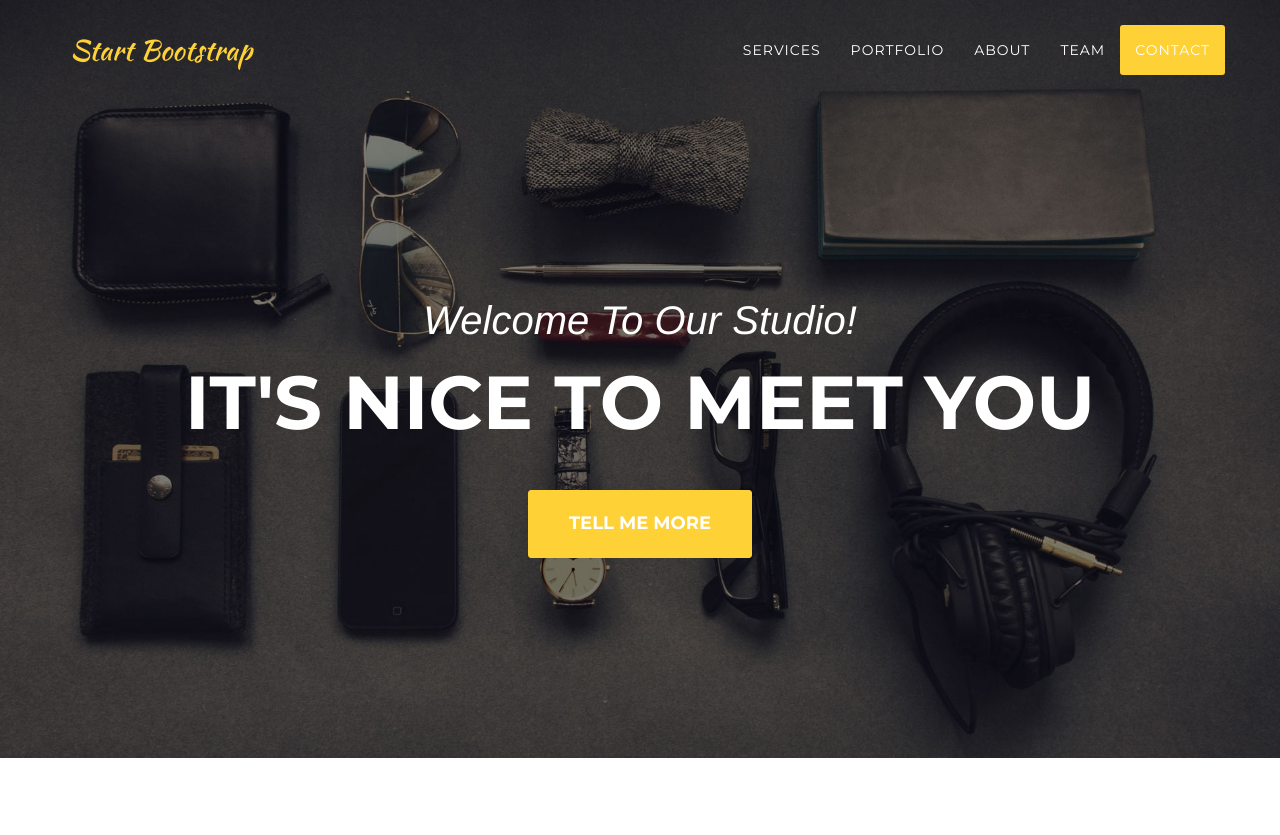
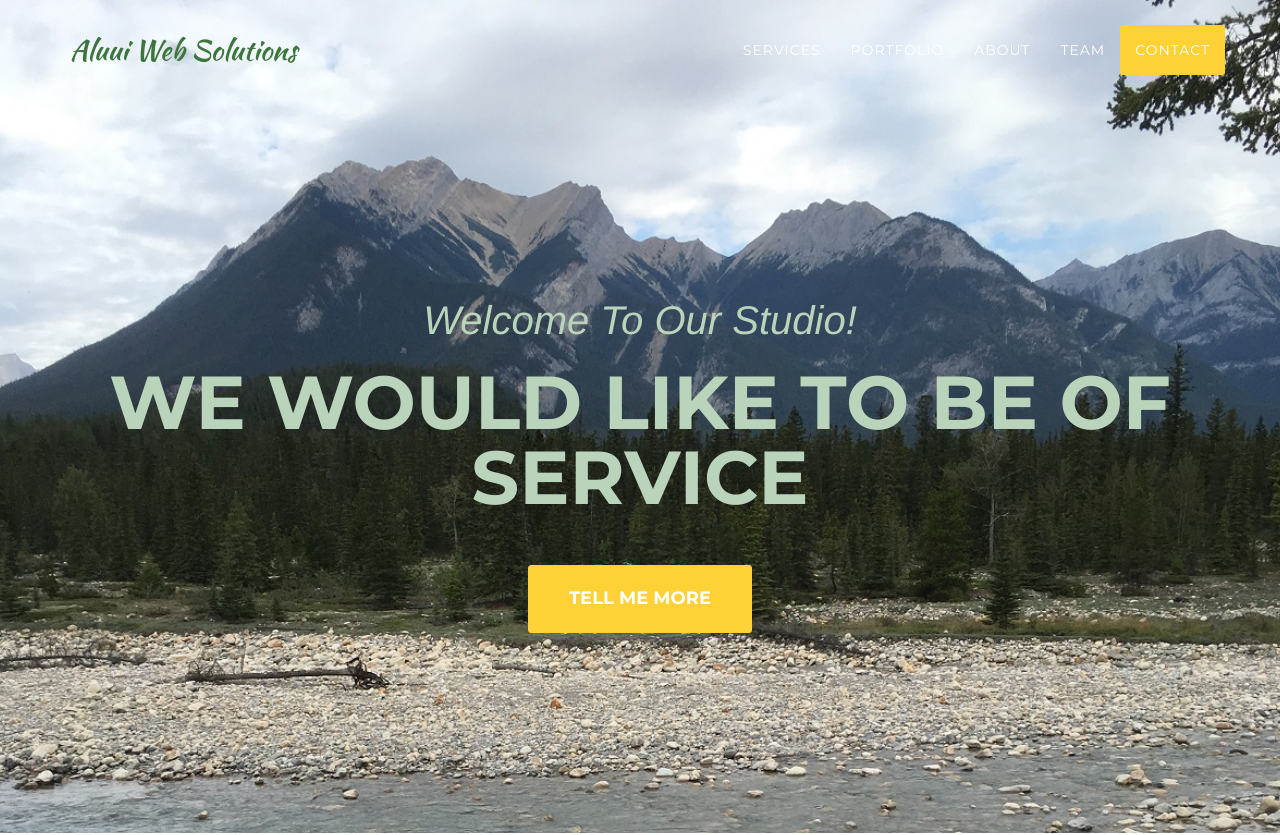
Before and after one commit to chinedualumba/my-website, a website: page index.html in a window 1280 px wide. Shown: the top 835 px of the page. Drawn offline with nearby package versions, Linux system fonts and the light colour scheme; a web font is replaced by a local one.

Commit message:
some text and image change

```diff
--- /dev/null
+++ b/css/aluui-stylesheet-one.css
@@ -0,0 +1,17 @@
+header {
+    background-image: url('../img/mountains-conc.jpg');
+  background-repeat: no-repeat;
+  background-attachment: scroll;
+  background-position: center;
+  -webkit-background-size: cover;
+  -moz-background-size: cover;
+  background-size: cover;
+  -o-background-size: cover;
+  text-align: center;
+  color: #bad4bb;
+}
+
+.navbar-custom .navbar-brand {
+  color: #3c763d;
+  font-family: "Kaushan Script", "Helvetica Neue", Helvetica, Arial, cursive;
+}
--- a/index.html
+++ b/index.html
@@ -9,7 +9,7 @@
     <meta name="description" content="">
     <meta name="author" content="">
 
-    <title>Agency - Start Bootstrap Theme</title>
+    <title>Aluui Web Solutions</title>
 
     <!-- Bootstrap Core CSS -->
     <link href="vendor/bootstrap/css/bootstrap.min.css" rel="stylesheet">
@@ -23,6 +23,9 @@
 
     <!-- Theme CSS -->
     <link href="css/agency.min.css" rel="stylesheet">
+
+    <!--Personal CSS Styling-->
+    <link href="css/aluui-stylesheet-one.css" rel="stylesheet">
 
     <!-- HTML5 Shim and Respond.js IE8 support of HTML5 elements and media queries -->
     <!-- WARNING: Respond.js doesn't work if you view the page via file:// -->
@@ -43,7 +46,7 @@
                 <button type="button" class="navbar-toggle" data-toggle="collapse" data-target="#bs-example-navbar-collapse-1">
                     <span class="sr-only">Toggle navigation</span> Menu <i class="fa fa-bars"></i>
                 </button>
-                <a class="navbar-brand page-scroll" href="#page-top">Start Bootstrap</a>
+                <a class="navbar-brand page-scroll" href="#page-top">Aluui Web Solutions</a>
             </div>
 
             <!-- Collect the nav links, forms, and other content for toggling -->
@@ -79,7 +82,7 @@
         <div class="container">
             <div class="intro-text">
                 <div class="intro-lead-in">Welcome To Our Studio!</div>
-                <div class="intro-heading">It's Nice To Meet You</div>
+                <div class="intro-heading">We would like to be of Service</div>
                 <a href="#services" class="page-scroll btn btn-xl">Tell Me More</a>
             </div>
         </div>
```
Also changed, not shown: img/mountain-smaller.jpg, img/mountains-conc.jpg (added), 1 other file.
